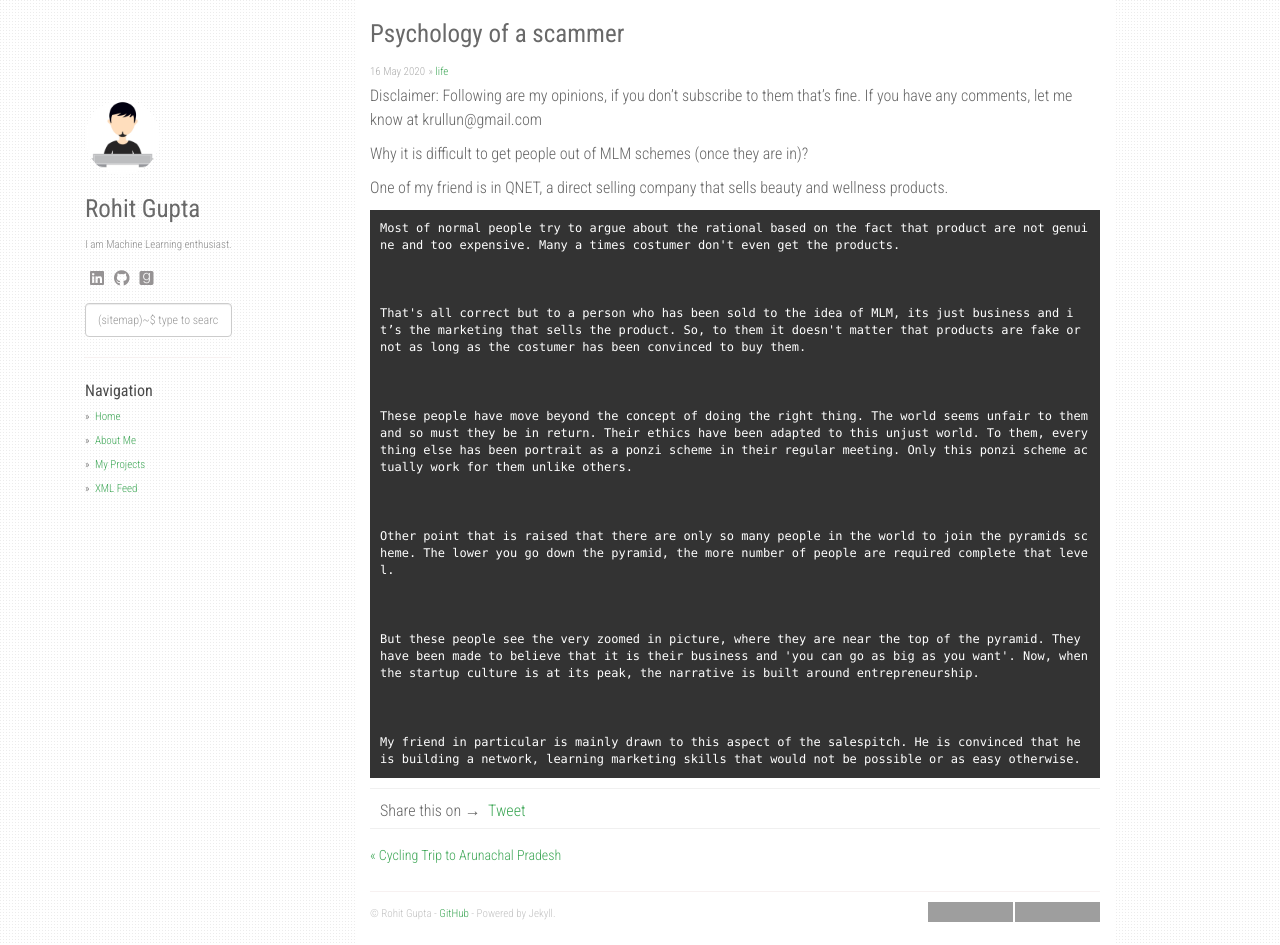
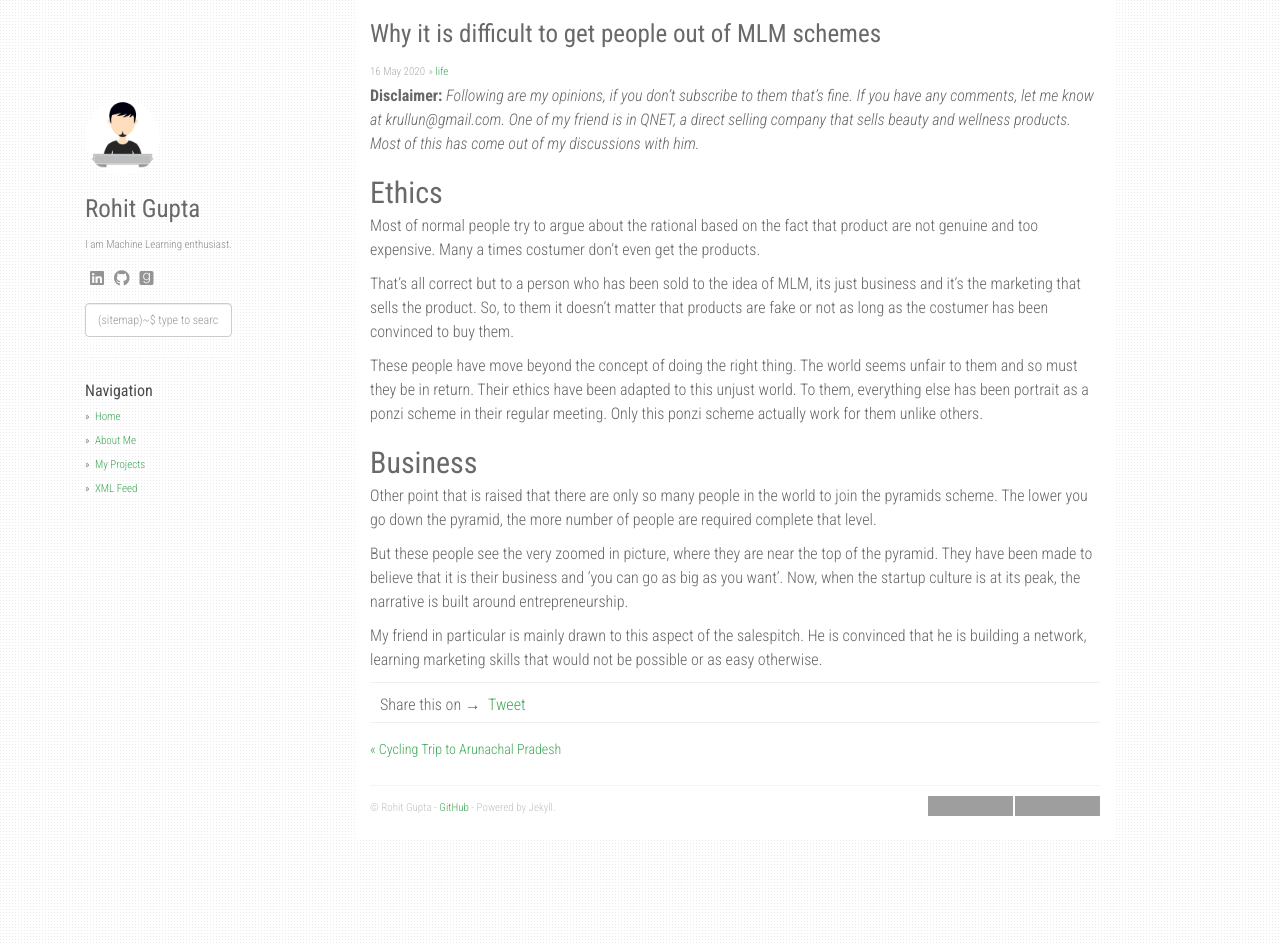
Before and after one commit to krullun/krullun.github.io, a Jekyll site: the page built from _posts/2020-05-16-mlm.md, in a window 1280 px wide and 945 px high. Built offline with Jekyll 4.4.1, drawn with Linux system fonts in a browser that asks for light colours; nearby versions of some CDN libraries; comment, search, counter and statistics services are not loaded; grey boxes are pictures that could not be loaded.

Commit message:
Updated post

```diff
--- a/_posts/2020-05-16-mlm.md
+++ b/_posts/2020-05-16-mlm.md
@@ -1,42 +1,28 @@
 ---
 layout: post
-title:  "Psychology of a scammer"
+title:  "Why it is difficult to get people out of MLM schemes"
 date:   2020-05-16 17:12:00 +0700
 categories: [life]
 tags: [mlm, psychology]
 <!-- image: cycling.jpg -->
 ---
-Disclaimer: Following are my opinions, if you don't subscribe to them that's fine. If you have any comments, let me know at krullun@gmail.com
+**Disclaimer:** *Following are my opinions, if you don't subscribe to them that's fine. If you have any comments, let me know at krullun@gmail.com. One of my friend is in QNET, a direct selling company that sells beauty and wellness products. Most of this has come out of my discussions with him.*
 
-Why it is difficult to get people out of MLM schemes (once they are in)?
+## Ethics
+Most of normal people try to argue about the rational based on the fact that product are not genuine and too expensive. Many a times costumer don't even get the products.
+
+That's all correct but to a person who has been sold to the idea of MLM, its just business and it’s the marketing that sells the product. So, to them it doesn't matter that products are fake or not as long as the costumer has been convinced to buy them.
+
+These people have move beyond the concept of doing the right thing. The world seems unfair to them and so must they be in return. Their ethics have been adapted to this unjust world. To them, everything else has been portrait as a ponzi scheme in their regular meeting. Only this ponzi scheme actually work for them unlike others.
 
 
+## Business
 
-One of my friend is in QNET, a direct selling company that sells beauty and wellness products.
+Other point that is raised that there are only so many people in the world to join the pyramids scheme. The lower you go down the pyramid, the more number of people are required complete that level.
 
+But these people see the very zoomed in picture, where they are near the top of the pyramid. They have been made to believe that it is their business and 'you can go as big as you want'. Now, when the startup culture is at its peak, the narrative is built around entrepreneurship.
 
-
-    Most of normal people try to argue about the rational based on the fact that product are not genuine and too expensive. Many a times costumer don't even get the products.
-
-
-
-	That's all correct but to a person who has been sold to the idea of MLM, its just business and it’s the marketing that sells the product. So, to them it doesn't matter that products are fake or not as long as the costumer has been convinced to buy them.
-
-
-
-	These people have move beyond the concept of doing the right thing. The world seems unfair to them and so must they be in return. Their ethics have been adapted to this unjust world. To them, everything else has been portrait as a ponzi scheme in their regular meeting. Only this ponzi scheme actually work for them unlike others.
-
-
-
-    Other point that is raised that there are only so many people in the world to join the pyramids scheme. The lower you go down the pyramid, the more number of people are required complete that level.
-
-
-
-	But these people see the very zoomed in picture, where they are near the top of the pyramid. They have been made to believe that it is their business and 'you can go as big as you want'. Now, when the startup culture is at its peak, the narrative is built around entrepreneurship.
-
-
-
-	My friend in particular is mainly drawn to this aspect of the salespitch. He is convinced that he is building a network, learning marketing skills that would not be possible or as easy otherwise.
+My friend in particular is mainly drawn to this aspect of the salespitch. He is convinced that he is building a network, learning marketing skills that would not be possible or as easy otherwise.
 
 
 <!-- Parsing JSON with Ruby is actually extremely easy. All you have to do is have the json gem installed (`gem install json`) and call the `JSON.parse` method on the JSON data to convert it to ruby hashes. If you look at this small program here, you can see how I have implemented parsing JSON in Ruby.
```
